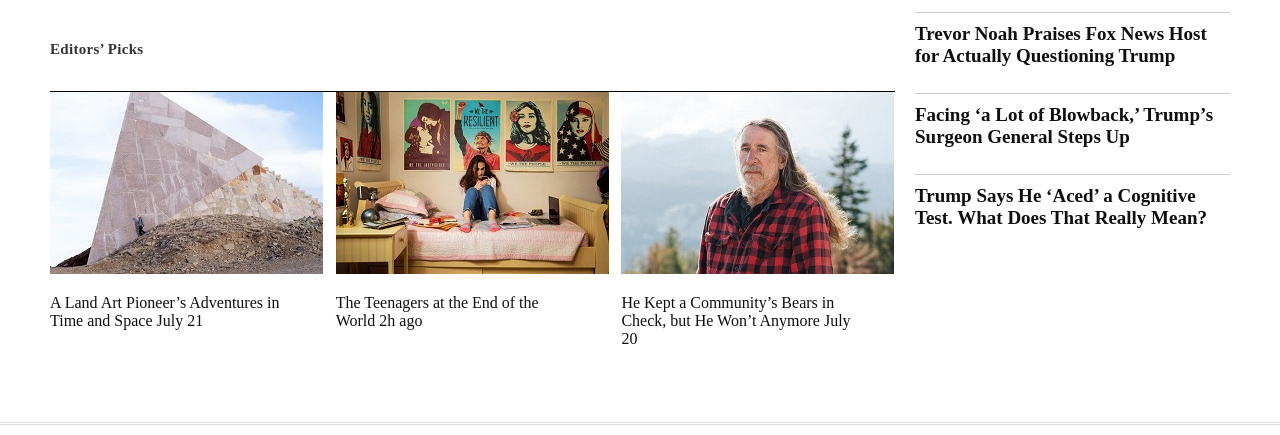
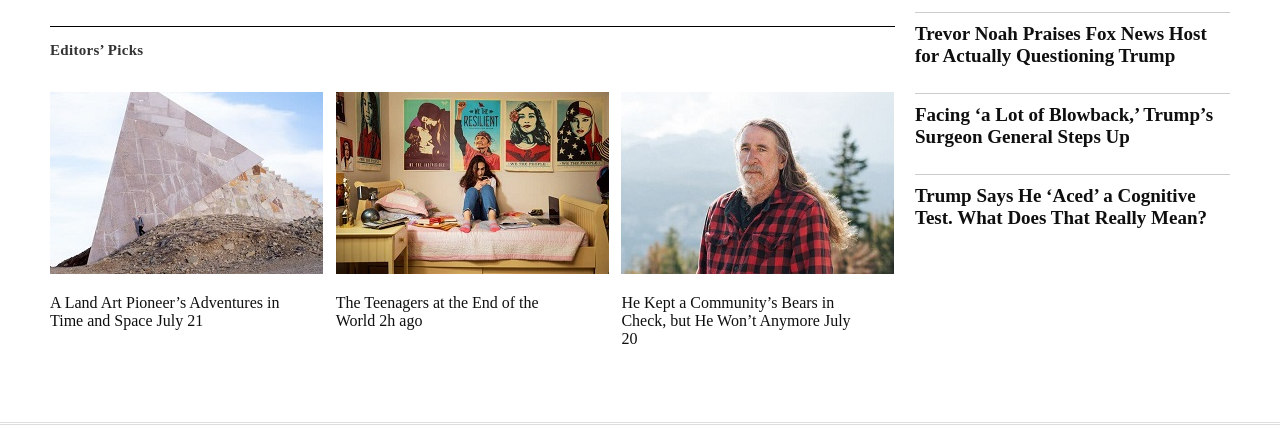
Before and after one commit to BrianSammit/New-York, a plain HTML site: page index.html in a window 1280 px wide. Shown: the part 9780-10215 px from the top of the page. Drawn offline with Linux system fonts and the light colour scheme.

Commit message:
added editors border

```diff
--- a/styles/section-5.css
+++ b/styles/section-5.css
@@ -20,7 +20,6 @@
   margin-bottom: 80px;
   grid-gap: 6%;
   width: 845px;
-  border-top: 1px solid black;
 }
 
 .img-1-5 a {
@@ -66,6 +65,8 @@
 
 .main-div-3-1 h3 {
   padding: 15px 0;
+  border-top: 1px solid black;
+  width: 845px;
 }
 
 .main-div-10 {
```
